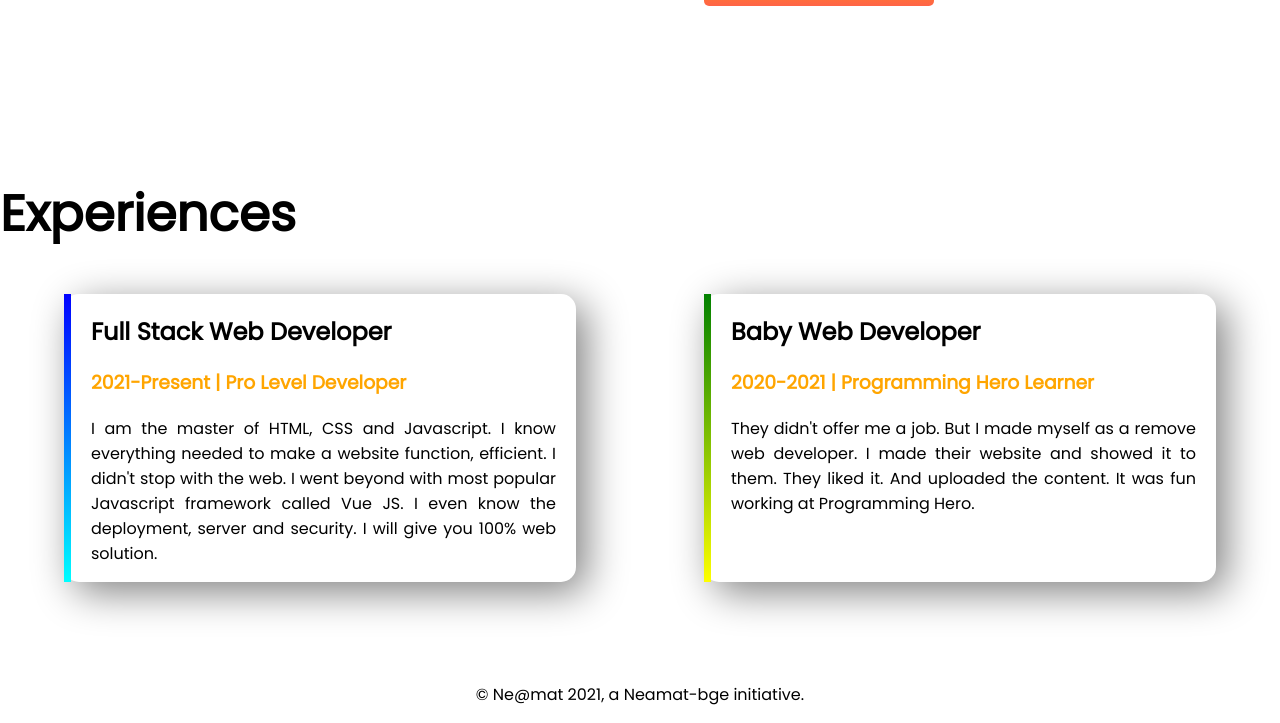
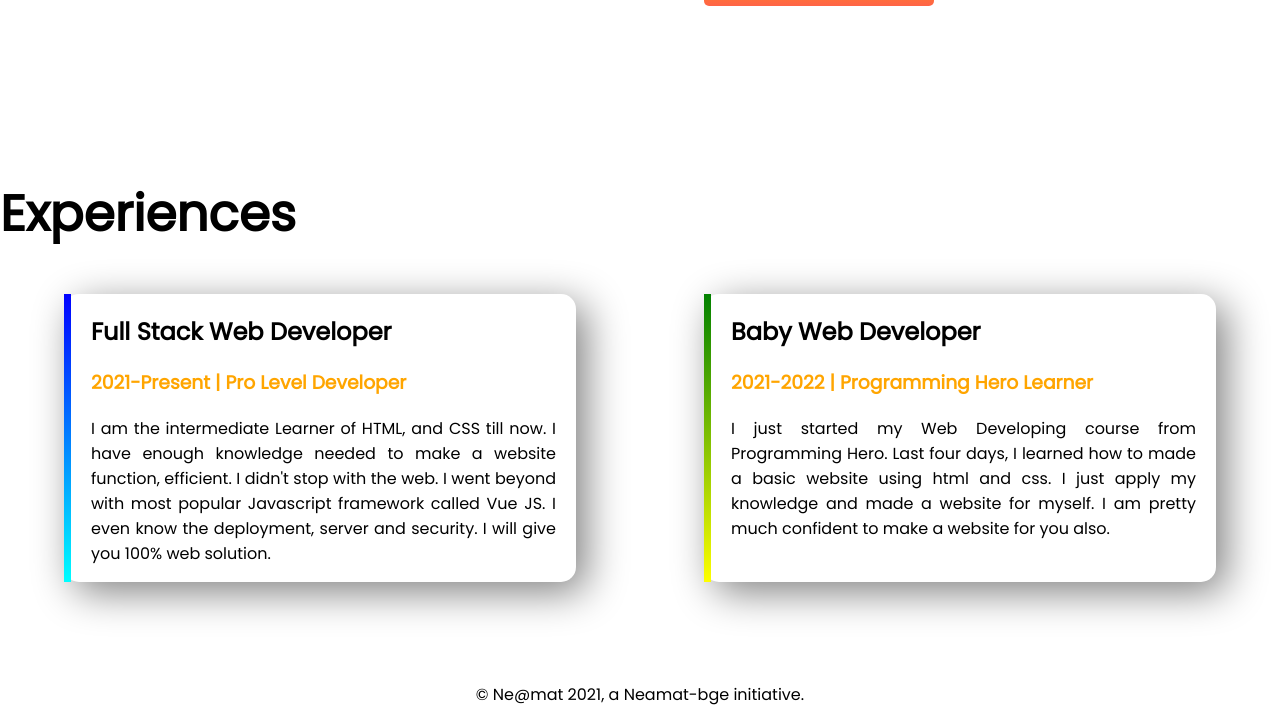
Before and after one commit to Neamat-bge/developer-portfolio01, a plain HTML site: page index.html in a window 1280 px wide. Shown: the part 1216-1939 px from the top of the page. Drawn offline with Linux system fonts and the light colour scheme.

Commit message:
basic info added

```diff
--- a/index.html
+++ b/index.html
@@ -55,16 +55,17 @@
             <div id="web-dev" class="expo-area">
                 <h2>Full Stack Web Developer</h2>
                 <h3 class="neamat"><span>2021-Present | Pro Level Developer</span></h3>
-                <p>I am the master of HTML, CSS and Javascript. I know everything needed to make a website function,
+                <p>I am the intermediate Learner of HTML, and CSS till now. I have enough knowledge needed to make a
+                    website function,
                     efficient. I didn't stop with the web. I went beyond with most popular Javascript framework called
                     Vue JS. I even know the deployment, server and security. I will give you 100% web solution.</p>
             </div>
             <div id="baby-dev" class="expo-area">
                 <h2>Baby Web Developer</h2>
-                <h3 class="neamat">2020-2021 | Programming Hero Learner</h3>
-                <p>They didn't offer me a job. But I made myself as a remove web developer. I made their website and
-                    showed it to them. They liked it. And uploaded the content. It was fun working at Programming Hero.
-                </p>
+                <h3 class="neamat">2021-2022 | Programming Hero Learner</h3>
+                <p> I just started my Web Developing course from Programming Hero. Last four days, I learned how to made
+                    a basic website using html and css. I just apply my knowledge and made a website for myself. I am
+                    pretty much confident to make a website for you also.</p>
             </div>
         </div>
     </section>
```
